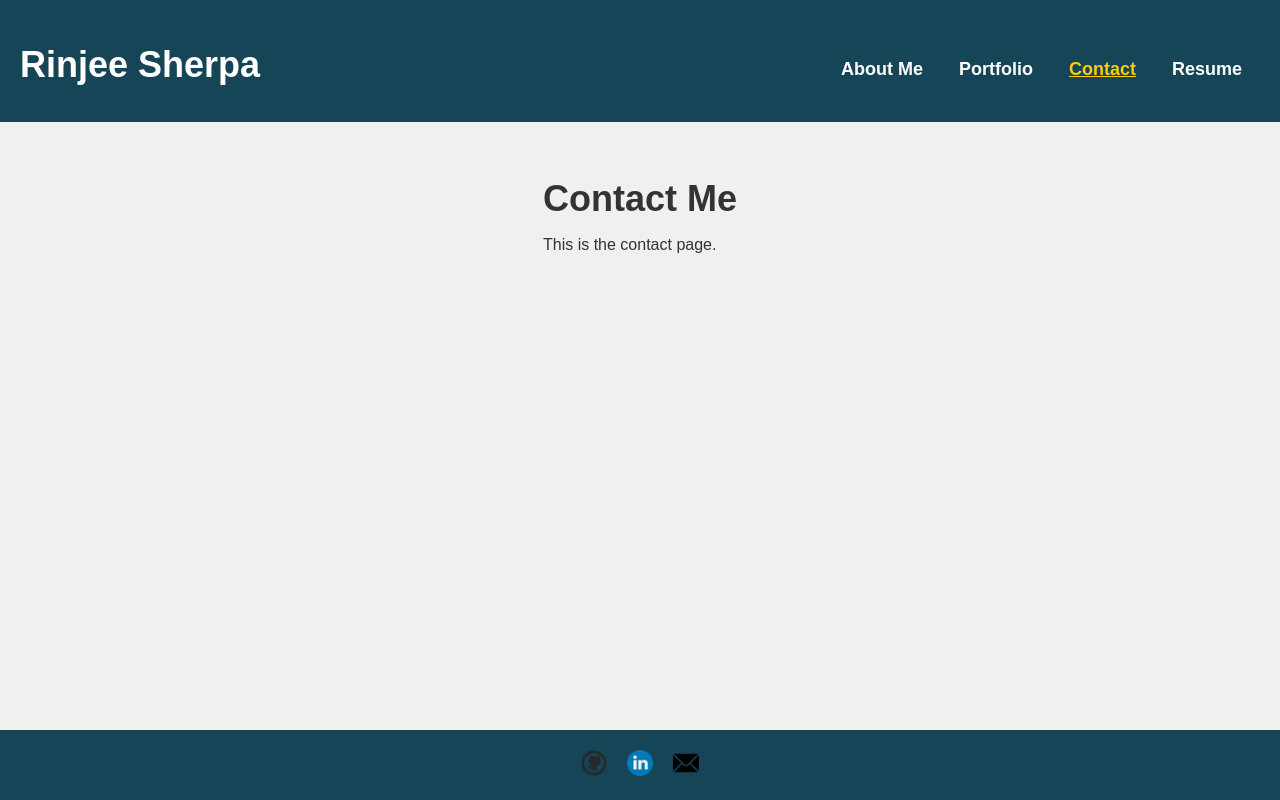
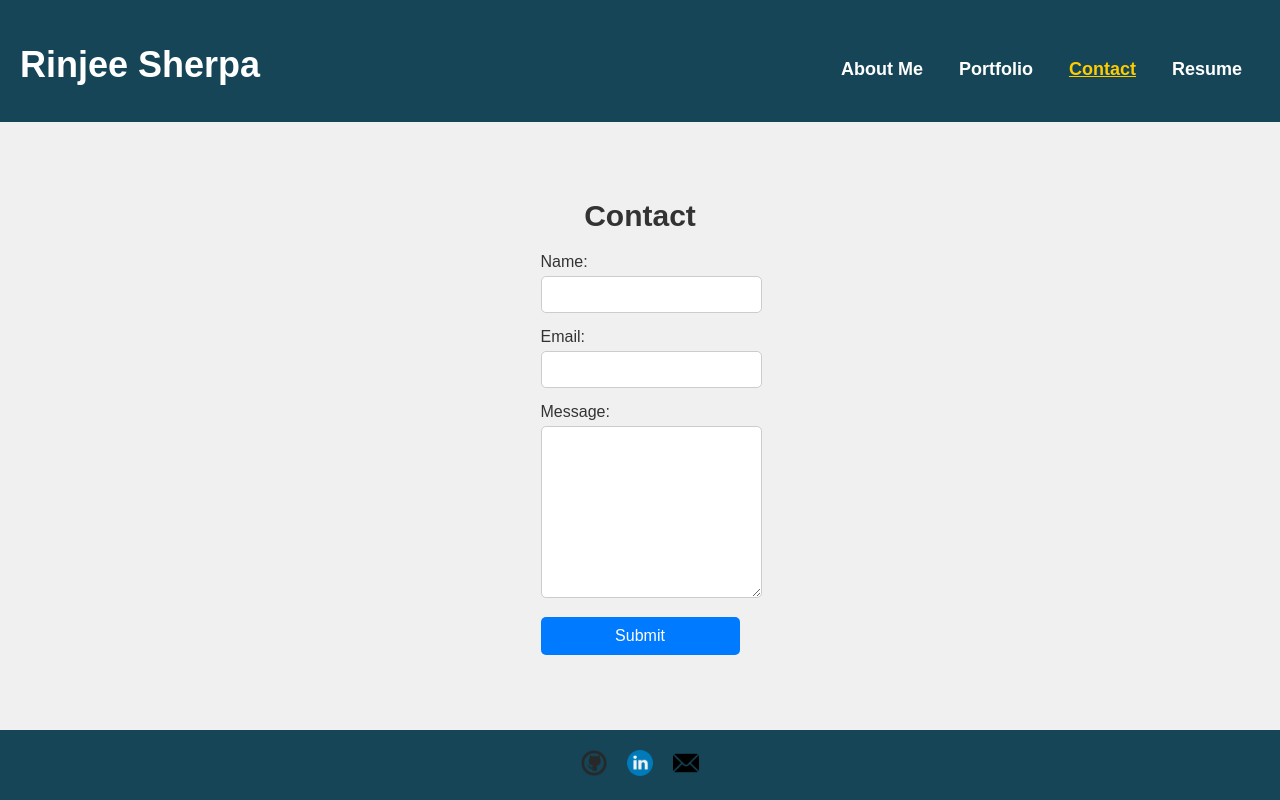
Before and after one commit to RinjeeG/Portfolio, a React (Vite) app in the folder main/: page /contact in a window 1280 px wide. Built offline with nearby package versions, Linux system fonts and the light colour scheme.

Commit message:
setup form for contacts

```diff
--- a/main/src/pages/Contact.jsx
+++ b/main/src/pages/Contact.jsx
@@ -1,9 +1,119 @@
+import { useState } from 'react';
 
 const Contact = () => {
+  const [formData, setFormData] = useState({
+    name: '',
+    email: '',
+    message: '',
+  });
+
+  const [errors, setErrors] = useState({
+    name: '',
+    email: '',
+    message: '',
+  });
+
+  const handleChange = (e) => {
+    const { name, value } = e.target;
+    setFormData({
+      ...formData,
+      [name]: value,
+    });
+
+    // Clear errors when user starts typing
+    setErrors({
+      ...errors,
+      [name]: '',
+    });
+  };
+
+  const handleBlur = (e) => {
+    const { name, value } = e.target;
+    let error = '';
+
+    if (value.trim() === '') {
+      error = `${name} is required`;
+    } else if (name === 'email' && !/^[A-Z0-9._%+-]+@[A-Z0-9.-]+\.[A-Z]{2,}$/i.test(value)) {
+      error = 'Invalid email address';
+    }
+
+    setErrors({
+      ...errors,
+      [name]: error,
+    });
+  };
+
+  const handleSubmit = (e) => {
+    e.preventDefault();
+
+    // Check for errors before submission
+    let valid = true;
+    let newErrors = {};
+
+    for (const key in formData) {
+      if (formData[key].trim() === '') {
+        newErrors[key] = `${key} is required`;
+        valid = false;
+      } else if (key === 'email' && !/^[A-Z0-9._%+-]+@[A-Z0-9.-]+\.[A-Z]{2,}$/i.test(formData[key])) {
+        newErrors[key] = 'Invalid email address';
+        valid = false;
+      }
+    }
+
+    setErrors(newErrors);
+
+    if (valid) {
+      // Handle form submission (e.g., send the data to an API or email service)
+      console.log('Form submitted:', formData);
+    }
+  };
+
   return (
     <main>
-      <h1>Contact Me</h1>
-      <p>This is the contact page.</p>
+    <section className="contact">
+      <h2>Contact</h2>
+      <form onSubmit={handleSubmit}>
+        <div className="form-group">
+          <label htmlFor="name">Name:</label>
+          <input
+            type="text"
+            id="name"
+            name="name"
+            value={formData.name}
+            onChange={handleChange}
+            onBlur={handleBlur}
+            required
+          />
+          {errors.name && <p className="error">{errors.name}</p>}
+        </div>
+        <div className="form-group">
+          <label htmlFor="email">Email:</label>
+          <input
+            type="email"
+            id="email"
+            name="email"
+            value={formData.email}
+            onChange={handleChange}
+            onBlur={handleBlur}
+            required
+          />
+          {errors.email && <p className="error">{errors.email}</p>}
+        </div>
+        <div className="form-group">
+          <label htmlFor="message">Message:</label>
+          <textarea
+            id="message"
+            name="message"
+            value={formData.message}
+            onChange={handleChange}
+            onBlur={handleBlur}
+            required
+          ></textarea>
+          {errors.message && <p className="error">{errors.message}</p>}
+        </div>
+        <button type="submit">Submit</button>
+      </form>
+    </section>
     </main>
   );
 };
--- a/main/src/styles/styles.css
+++ b/main/src/styles/styles.css
@@ -133,6 +133,61 @@ body {
   transform: scale(1.1);
 }
 
+.contact {
+  padding: 20px;
+  max-width: 600px;
+  margin: 0 auto;
+}
+
+.contact h2 {
+  text-align: center;
+  margin-bottom: 20px;
+}
+
+.form-group {
+  margin-bottom: 15px;
+}
+
+.form-group label {
+  display: block;
+  margin-bottom: 5px;
+}
+
+.form-group input,
+.form-group textarea {
+  width: 100%;
+  padding: 10px;
+  border: 1px solid #ccc;
+  border-radius: 5px;
+}
+
+.form-group textarea {
+  resize: vertical;
+  height: 150px;
+}
+
+.form-group .error {
+  color: red;
+  font-size: 12px;
+  margin-top: 5px;
+}
+
+button[type='submit'] {
+  display: block;
+  width: 100%;
+  padding: 10px;
+  background-color: #007bff;
+  color: #fff;
+  border: none;
+  border-radius: 5px;
+  cursor: pointer;
+  font-size: 16px;
+}
+
+button[type='submit']:hover {
+  background-color: #0056b3;
+}
+
 
   h1 {
     font-size: 36px;
```
